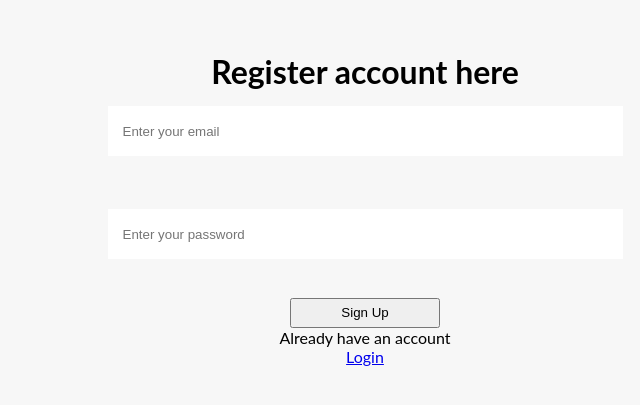
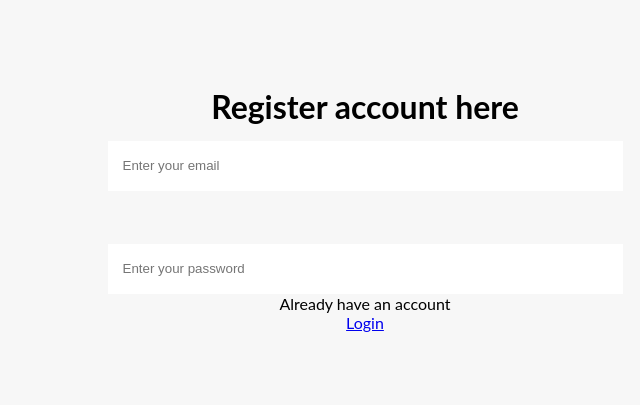
Before and after one commit to Supa-Thobile2/Budget-App1, a React (Create React App) app: page /sign-up in a window 1280 px wide. Shown: the part 191-596 px from the top of the page, without its empty margins (275-915 px from the left). Built offline with nearby package versions, Linux system fonts and the light colour scheme.

Commit message:
test pul

```diff
--- a/src/components/signup.js
+++ b/src/components/signup.js
@@ -1,4 +1,4 @@
-import {useHistory} from 'react-router-dom'
+// import {useHistory} from 'react-router-dom'
 import {Link} from 'react-router-dom'
 
 function signUp(){
@@ -8,17 +8,17 @@ function signUp(){
         height: '30px',
         marginTop: '3%',
     }
-    let history = useHistory()
-    const Register = (()=>{
-        history.push('/home')
-    })
+    // let history = useHistory()
+    // const Register = (()=>{
+    //     history.push('/home')
+    // })
     return(
         <div className="Container">
             <h1>Register account here</h1>
             <input type="email" placeholder="Enter your email" /><br/><br/>
             <input type="password" placeholder="Enter your password" />
-
-            <button style={btn} onClick={Register}>Sign Up</button>
+{/*
+            <button style={btn} onClick={Register}>Sign Up</button> */}
 
             <span>Already have an account</span> <span>
                 <Link to='/Login'> Login</Link>
```
Also changed, not shown: 1 other file (tests, documents, lock files or other folders).
